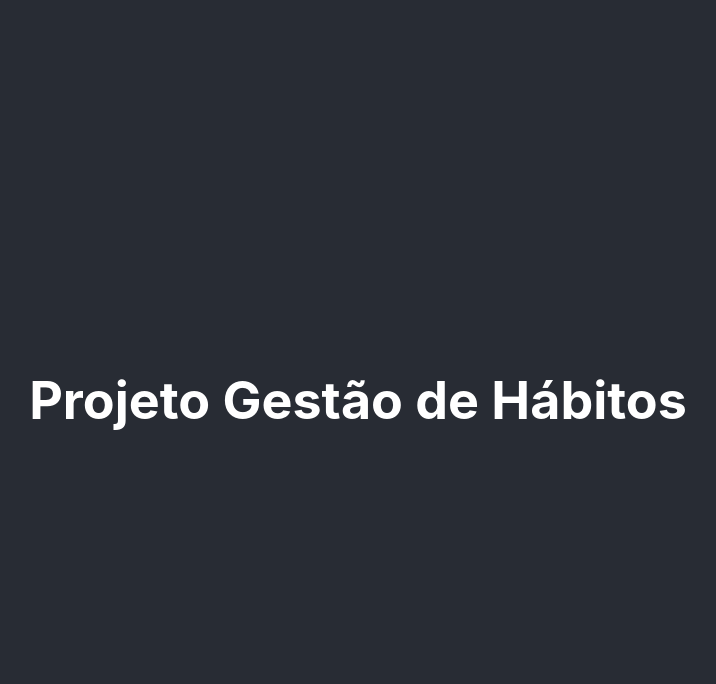
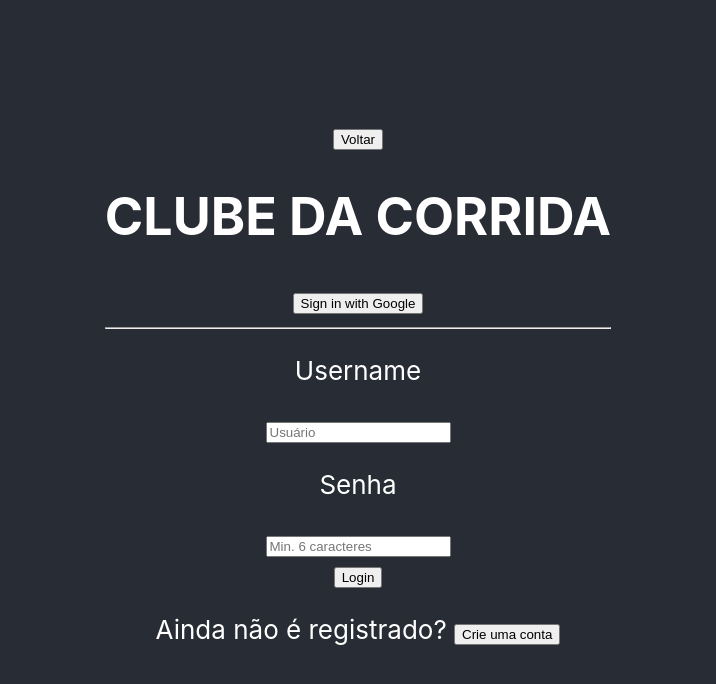
Before and after one commit to brenobcos/projeto-gestao-de-habitos, a React (Create React App) app: page /login in a window 1280 px wide. Shown: the top 684 px of the page, without its empty margins (282-998 px from the left). Built offline with nearby package versions, Linux system fonts and the light colour scheme.

Commit message:
feat: login page

```diff
--- a/src/App.js
+++ b/src/App.js
@@ -1,10 +1,11 @@
 import './App.css';
+import Login from './pages/Login';
 
 function App() {
   return (
     <div className="App">
       <header className="App-header">
-      <h1>Projeto Gestão de Hábitos</h1>
+      <Login/>
       </header>
     </div>
   );
--- a/src/index.js
+++ b/src/index.js
@@ -3,9 +3,13 @@ import ReactDOM from 'react-dom';
 import './index.css';
 import App from './App';
 
+import Providers from './providers/index';
+
 ReactDOM.render(
   <React.StrictMode>
-    <App />
+    <Providers>
+      <App />
+    </Providers>
   </React.StrictMode>,
   document.getElementById('root')
 );
--- /dev/null
+++ b/src/pages/Login/index.jsx
@@ -0,0 +1,71 @@
+import { useAuth } from "../../providers/AuthContext";
+
+import * as yup from "yup";
+import { useForm } from "react-hook-form";
+import { yupResolver } from "@hookform/resolvers/yup";
+
+const Login = () => {
+  const schema = yup.object().shape({
+    username: yup.string().required("Insira seu username"),
+    password: yup.string().required("Senha Obrigatória"),
+  });
+
+  const {
+    register,
+    formState: { errors },
+    handleSubmit,
+  } = useForm({
+    resolver: yupResolver(schema),
+  });
+
+  const { signIn } = useAuth();
+
+  const handleSignIn = (data) => {
+    signIn(data).catch((error) => {
+
+        // colocar o hottoast
+
+        console.log(error)
+    });
+  };
+
+  return (
+    <>
+      <button>Voltar</button>
+
+      <div>
+        <h1>CLUBE DA CORRIDA</h1>
+        <button>Sign in with Google</button>
+        <hr />
+        <form onSubmit={handleSubmit(handleSignIn)}>
+          <div>
+            <p>Username</p>
+            <input
+              type="text"
+              placeholder="Usuário"
+              {...register("username")}
+            />
+          </div>
+          <span>{errors.username?.message}</span>
+
+          <div>
+            <p>Senha</p>
+            <input
+              type="password"
+              placeholder="Min. 6 caracteres"
+              {...register("password")}
+            />
+          </div>
+          <span>{errors.password?.message}</span>
+
+          <button>Login</button>
+        </form>
+        <p>
+          Ainda não é registrado? <button>Crie uma conta</button>
+        </p>
+      </div>
+    </>
+  );
+};
+
+export default Login;
--- /dev/null
+++ b/src/providers/AuthContext.jsx
@@ -0,0 +1,42 @@
+import { createContext, useContext, useState } from "react";
+import api from "../services/api";
+
+const AuthContext = createContext({});
+
+const useAuth = () => {
+  const context = useContext(AuthContext);
+
+  return context;
+};
+
+const AuthProvider = ({ children }) => {
+  const [token, setToken] = useState(
+    JSON.parse(localStorage.getItem("@ClubeDaCorrida:token")) || ""
+  );
+
+  const signIn = async (data) => {
+    console.log(data);
+    await api.post("/sessions/", data).then((response) => {
+      console.log(response);
+      localStorage.setItem(
+        "@ClubeDaCorrida:token",
+        JSON.stringify(response.data.access)
+      );
+    });
+
+    setToken({ token });
+  };
+
+  return (
+    <AuthContext.Provider
+      value={{
+        token,
+        signIn,
+      }}
+    >
+      {children}
+    </AuthContext.Provider>
+  );
+};
+
+export { AuthProvider, useAuth };
--- /dev/null
+++ b/src/providers/index.jsx
@@ -0,0 +1,7 @@
+import { AuthProvider } from "./AuthContext";
+
+const Providers = ({ children }) => {
+  return <AuthProvider>{children}</AuthProvider>;
+};
+
+export default Providers
```
Also changed, not shown: src/providers/index.js (deleted).
